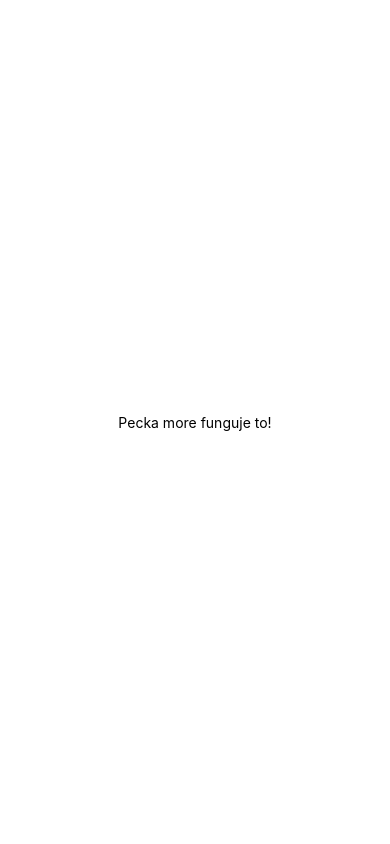
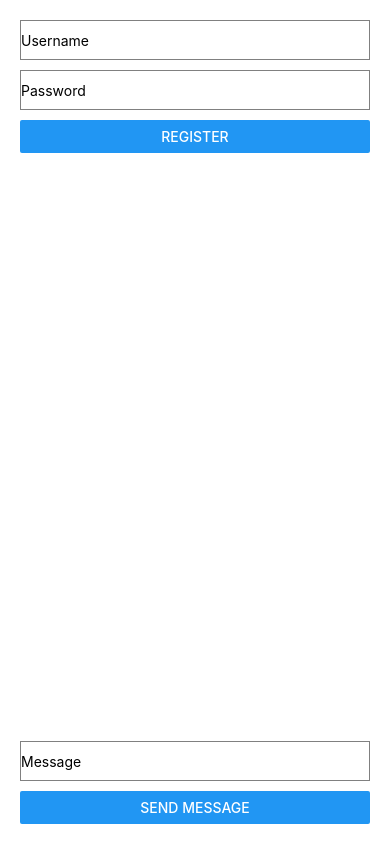
Before and after one commit to Priban/GUINativeChat, a React Native app: screen / in a window 390 px wide. Built offline with nearby package versions, Linux system fonts and the light colour scheme.

Commit message:
basic chat

```diff
--- a/App.js
+++ b/App.js
@@ -1,12 +1,92 @@
-import { StatusBar } from 'expo-status-bar';
-import React from 'react';
-import { StyleSheet, Text, View } from 'react-native';
+import React, { useEffect, useState } from 'react';
+import { Button, StyleSheet, TextInput, View, Text, FlatList } from 'react-native';
+import io from 'socket.io-client';
+import axios from 'axios';
 
 export default function App() {
+  const [username, setUsername] = useState("");
+  const [password, setPassword] = useState("");
+  const [message, setMessage] = useState("");
+  const [messages, setMessages] = useState([]);
+  const [socket, setSocket] = useState(null);
+
+  useEffect(() => {
+    return () => {
+      if (socket) {
+        socket.disconnect();
+      }
+    };
+  }, [socket]);
+
+  const register = async () => {
+    try {
+      const response = await axios.post('http://localhost:3000/register', {
+        username: username,
+        password: password,
+      });
+      const token = response.data.token;
+
+      const socketIo = io('http://localhost:3000', {
+        query: { token },
+      });
+
+      setSocket(socketIo);
+
+      socketIo.on('message', (message) => {
+        setMessages((prevMessages) => [...prevMessages, message]);
+      });
+
+    } catch (error) {
+      console.error(error);
+      if (error.response) {
+        // The request was made and the server responded with a status code
+        // that falls out of the range of 2xx
+        console.error(error.response.data);
+        console.error(error.response.status);
+        console.error(error.response.headers);
+      }
+    }
+  };
+
+  const sendMessage = () => {
+    if (socket) {
+      socket.emit('message', { username, text: message }, (error) => {
+        if (error) {
+          alert(error);
+        }
+      });
+      setMessage("");
+    }
+  };
+
   return (
     <View style={styles.container}>
-      <Text>Pecka more funguje to!</Text>
-      <StatusBar style="auto" />
+      <TextInput
+        style={styles.input}
+        value={username}
+        onChangeText={setUsername}
+        placeholder="Username"
+      />
+      <TextInput
+        style={styles.input}
+        value={password}
+        onChangeText={setPassword}
+        placeholder="Password"
+        secureTextEntry
+      />
+      <Button title="Register" onPress={register} />
+      <FlatList
+        data={messages}
+        keyExtractor={(item, index) => index.toString()}
+        renderItem={({ item }) => <Text>{item.username}: {item.text}</Text>}
+      />
+      <TextInput
+        style={styles.input}
+        value={message}
+        onChangeText={setMessage}
+        placeholder="Message"
+      />
+      <Button title="Send Message" onPress={sendMessage} />
     </View>
   );
 }
@@ -14,8 +94,13 @@ export default function App() {
 const styles = StyleSheet.create({
   container: {
     flex: 1,
-    backgroundColor: '#fff',
-    alignItems: 'center',
     justifyContent: 'center',
+    padding: 20,
+  },
+  input: {
+    height: 40,
+    borderColor: 'gray',
+    borderWidth: 1,
+    marginBottom: 10,
   },
 });
--- a/package.json
+++ b/package.json
@@ -9,6 +9,8 @@
     "web": "expo start --web"
   },
   "dependencies": {
+    "@expo/webpack-config": "^18.0.1",
+    "axios": "^1.4.0",
     "expo": "~48.0.15",
     "expo-splash-screen": "~0.18.2",
     "expo-status-bar": "~1.4.4",
@@ -16,7 +18,7 @@
     "react-dom": "^18.2.0",
     "react-native": "0.71.7",
     "react-native-web": "~0.18.11",
-    "@expo/webpack-config": "^18.0.1"
+    "socket.io-client": "^4.6.1"
   },
   "devDependencies": {
     "@babel/core": "^7.20.0"
```
Also changed, not shown: 1 other file (tests, documents, lock files or other folders).
